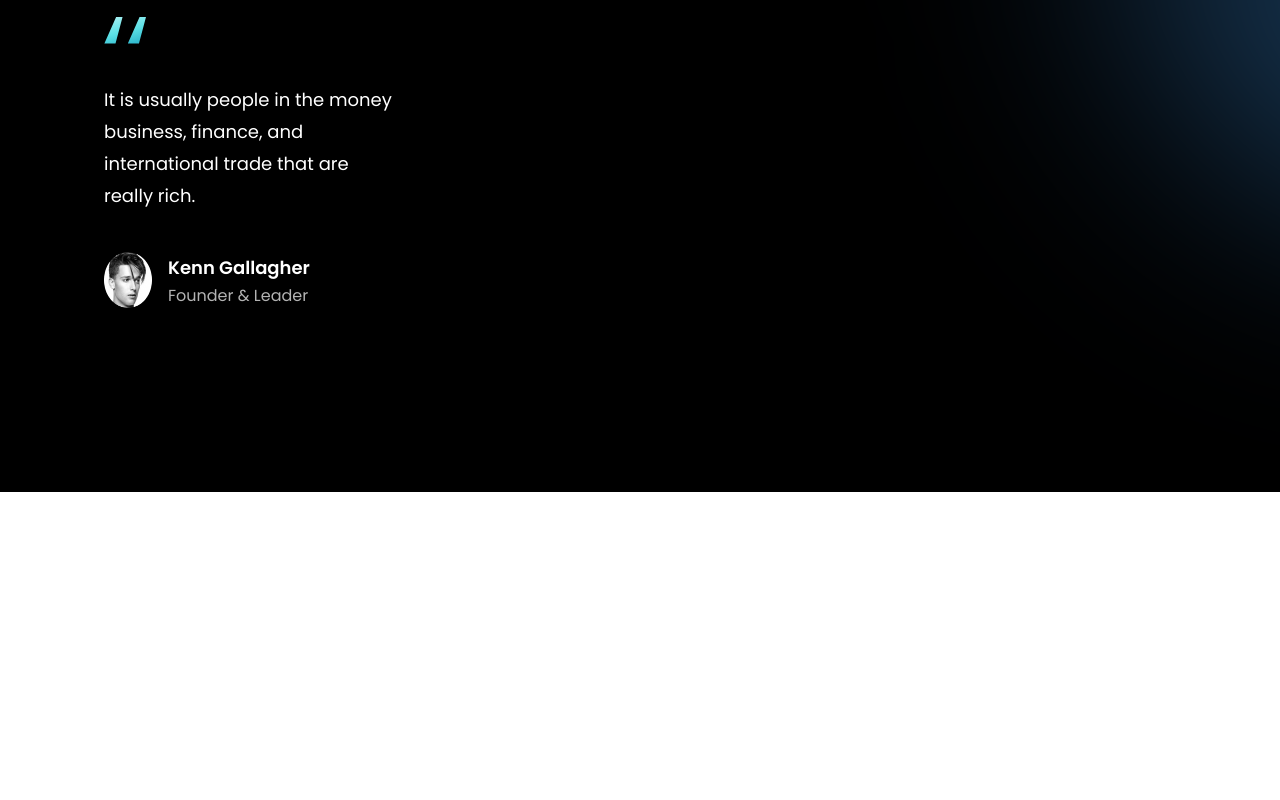
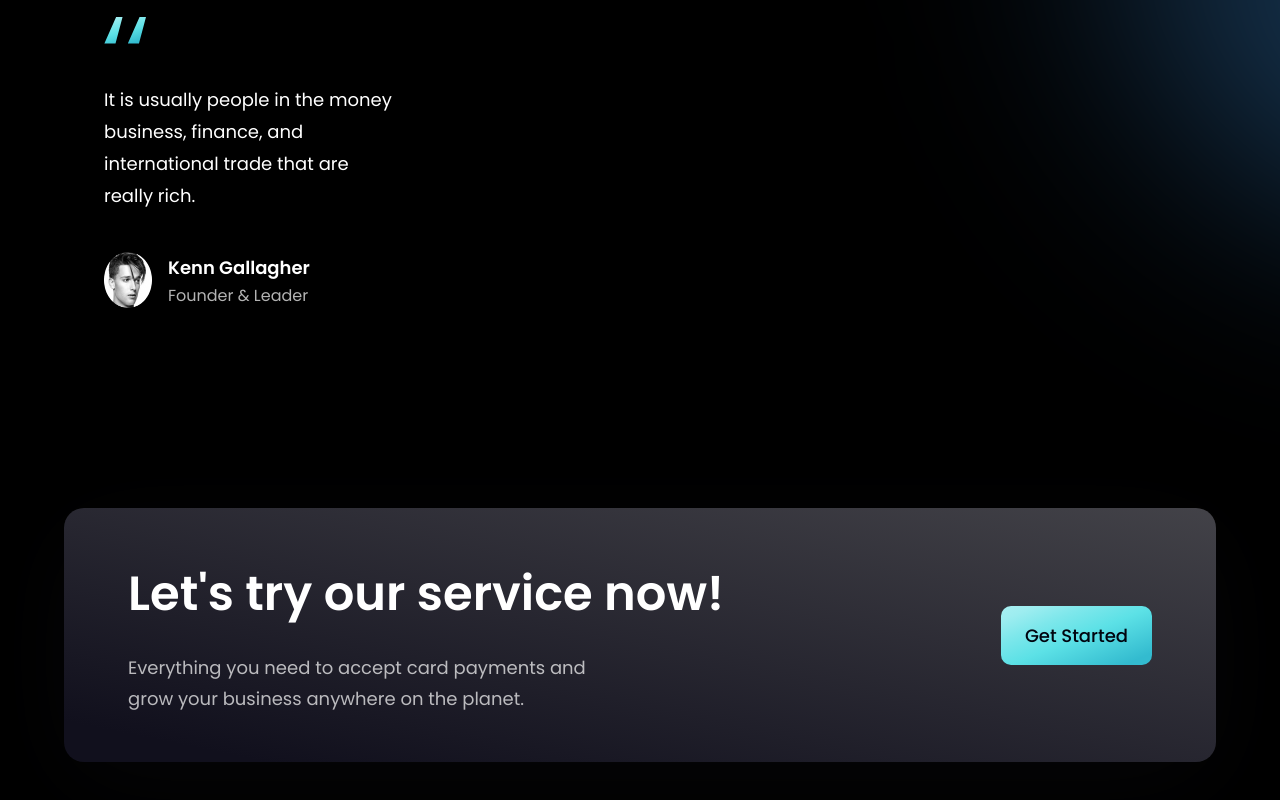
Before and after one commit to Brockkcc/bank_modern_app, a React (Vite) app: page / in a window 1280 px wide. Shown: the part 3504-4304 px from the top of the page. Before the commit the page ends 3996 px from the top, so only its background shows below. Built offline with nearby package versions, Linux system fonts and the light colour scheme.

Commit message:
CTA section

```diff
--- a/src/components/CTA.jsx
+++ b/src/components/CTA.jsx
@@ -1,9 +1,18 @@
-import React from 'react'
+import styles from '../style';
+import Button from './Button';
 
-const CTA = () => {
-  return (
-    <div>CTA</div>
-  )
-}
+const CTA = () => (
+    <section className={`${styles.flexCenter} ${styles.marginY} ${styles.padding} sm:flex-row flex-col bg-black-gradient-2 rounded-[20px] box-shadow`}>
+      <div className='flex-1 flex flex-col'>
+        <h2 className={styles.heading2}>Let's try our service now!</h2>
+        <p className={`${styles.paragraph} max-w-[470px] mt-5`}>Everything you need to accept card payments and grow your business anywhere on the planet.</p>
+      </div>
+
+      <div className={`${styles.flexCenter} sm:ml-10 ml-0 sm:mt-0 mt-0`}>
+        <Button />
+      </div>
+
+    </section>
+)
 
 export default CTA
```
